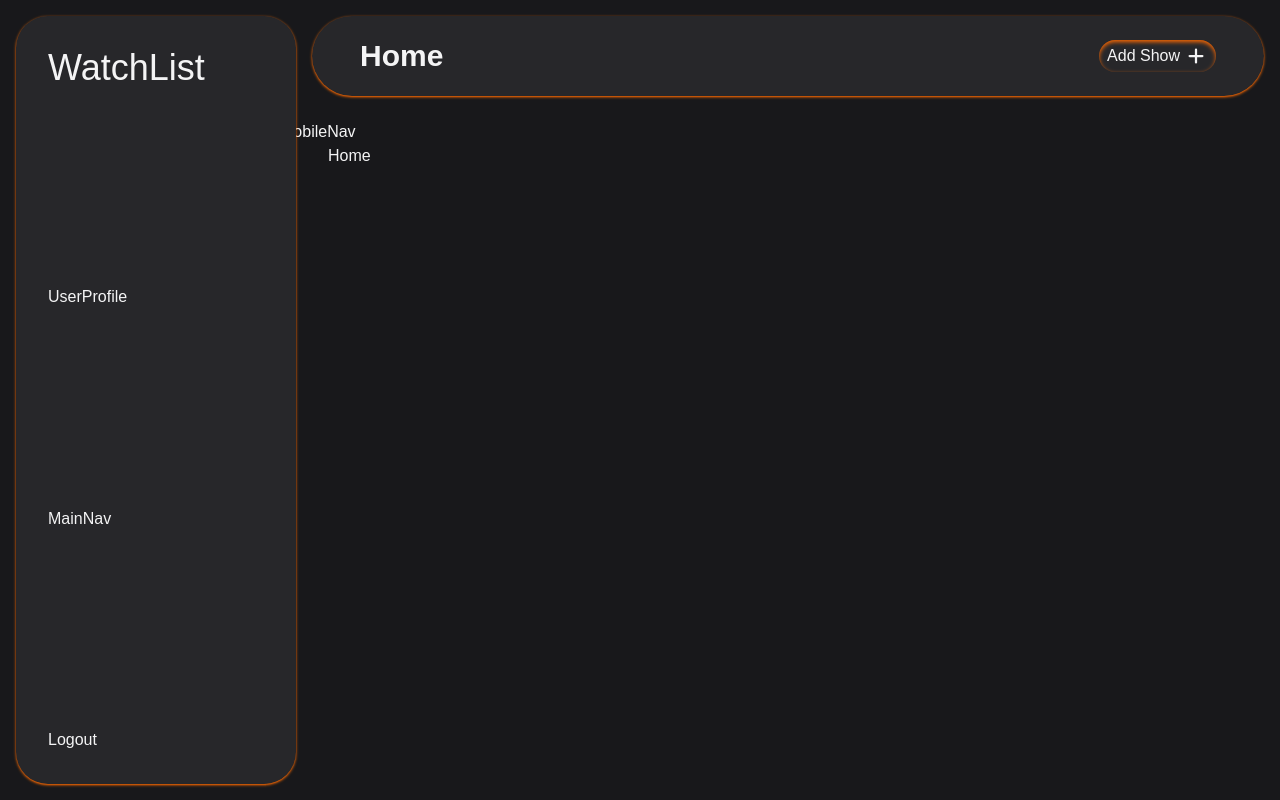
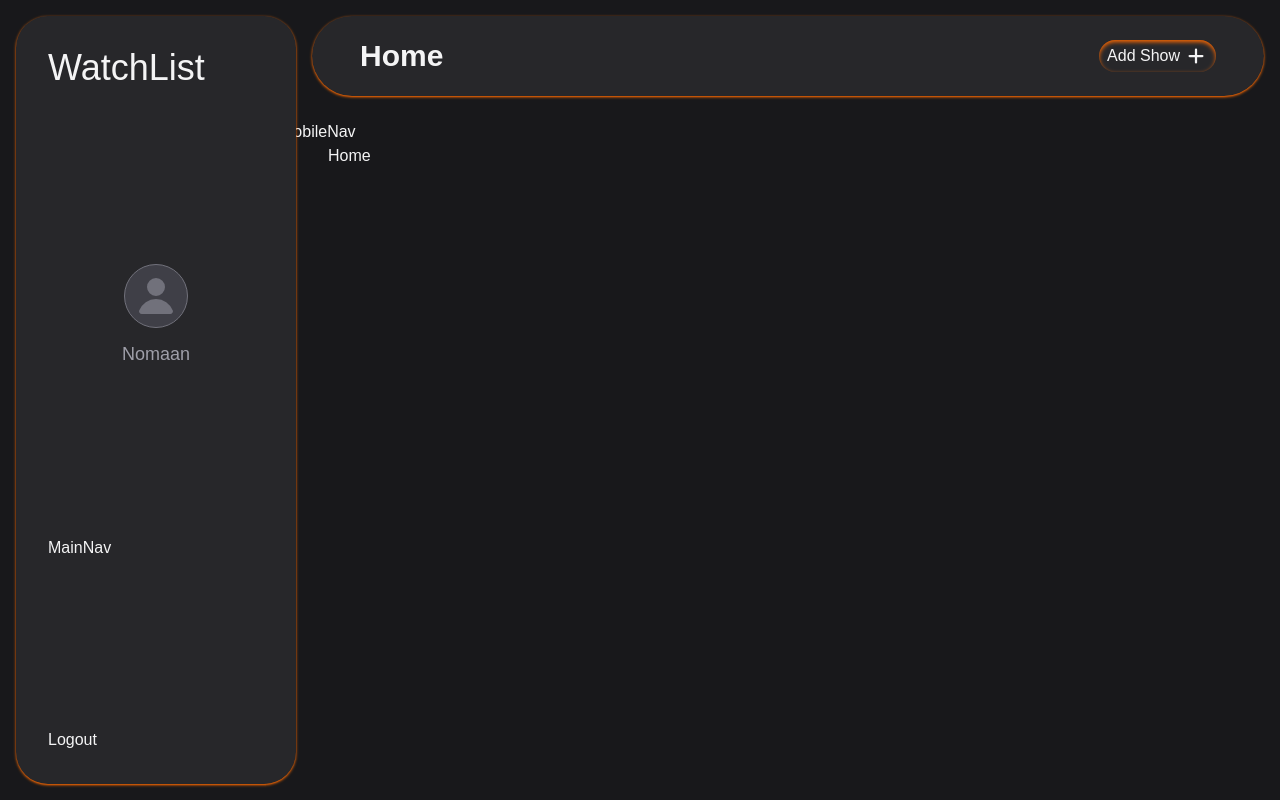
Before and after one commit to nomaan-07/watch-list, a React (Vite) app: page /#/home in a window 1280 px wide. Built offline with nearby package versions, Linux system fonts and the light colour scheme; a web font is replaced by a local one.

Commit message:
feat: create UserProfile component

```diff
--- a/src/features/authentication/UserProfile.tsx
+++ b/src/features/authentication/UserProfile.tsx
@@ -1,5 +1,25 @@
+import { UserIcon } from "@heroicons/react/16/solid";
+
 function UserProfile() {
-  return <div>UserProfile</div>;
+  const username = "nomaan";
+  const avatar = null;
+
+  return (
+    <div className="mt-2 flex flex-col items-center gap-y-3 text-center">
+      <div className="flex size-16 items-center justify-center rounded-full border border-zinc-500 bg-zinc-700">
+        {avatar ? (
+          <img
+            className="size-full rounded-full bg-cover"
+            src={avatar}
+            alt="user avatar"
+          />
+        ) : (
+          <UserIcon className="size-12 text-zinc-500" />
+        )}
+      </div>
+      <p className="text-lg text-zinc-400 capitalize">{username}</p>
+    </div>
+  );
 }
 
 export default UserProfile;
```
